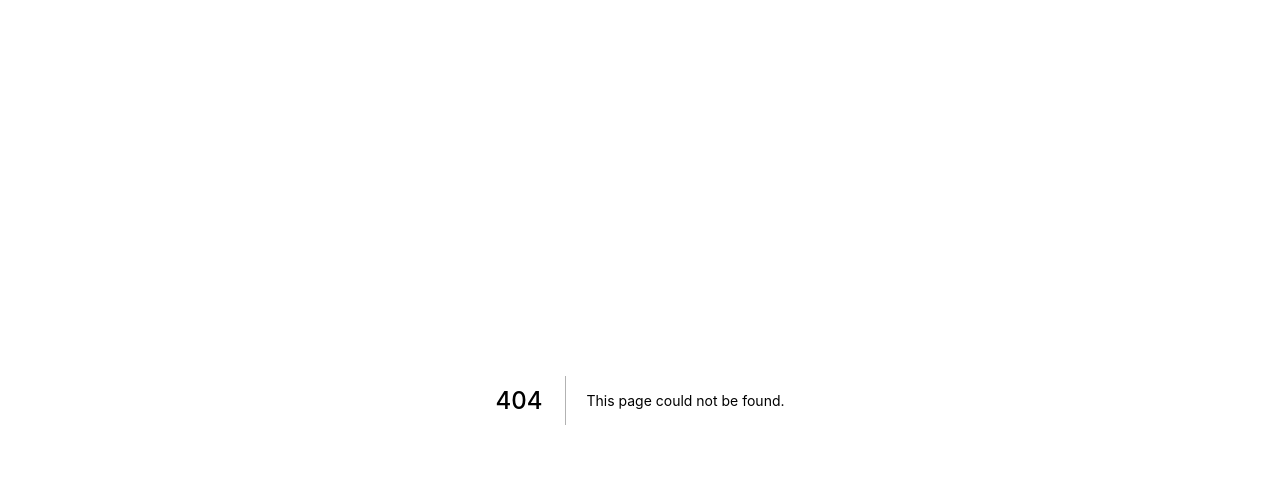
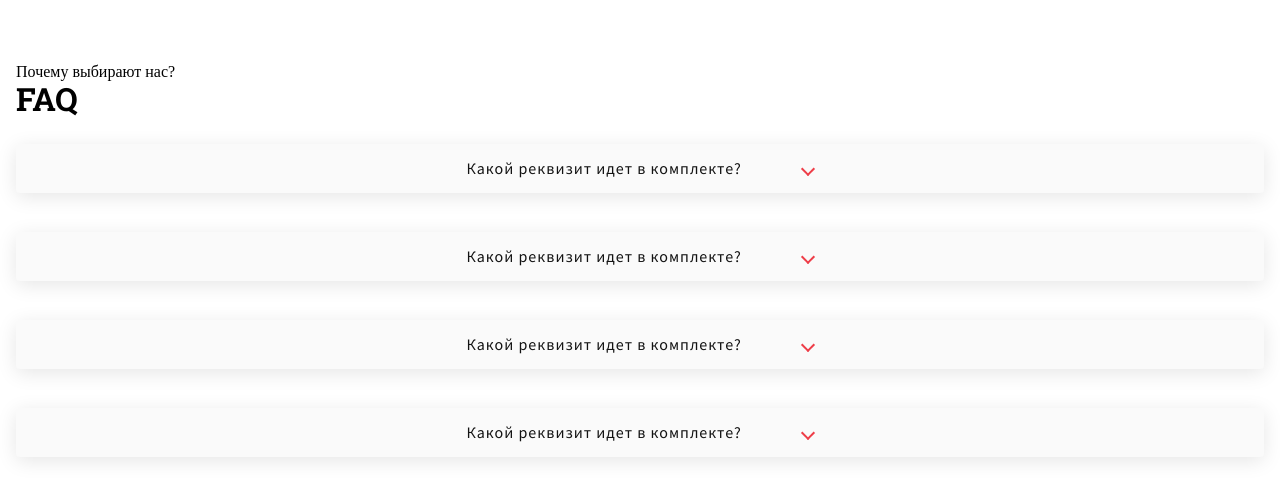
Before and after one commit to fluRinji27/next-photo-booth, a Next.js app: page /components/Faq/Faq in a window 1280 px wide. Before the commit this address had no page. Shown: the top 500 px of the page. Built offline with nearby package versions, Linux system fonts and the light colour scheme.

Commit message:
created FAQ block

```diff
--- /dev/null
+++ b/pages/components/Faq/Faq.jsx
@@ -0,0 +1,36 @@
+import React from 'react';
+
+import style from '/styles/Faq.module.scss'
+import FaqItem from "./FaqItem";
+
+const Faq = () => {
+    return (
+        <div className={style.faq}>
+            <div className="wrapper">
+                <h4 className='preTitle'>Почему выбирают нас?</h4>
+                <h2 className="title title__h2">FAQ</h2>
+
+                <div className="questions">
+                    <FaqItem
+                        text='Какой то текст для заголовка Какой то текст для заго Какой то текст для заголовка Какой то текст для загоКакой то текст для заголовка Какой то текст для заго Какой то текст для заголовка Какой то текст для загоКакой то текст для заголовка Какой то текст для заго'
+                        title='Какой реквизит идет в комплекте?'
+                    />
+                    <FaqItem
+                        text='Какой то текст для заголовка Какой то текст для заго Какой то текст для заголовка Какой то текст для загоКакой то текст для заголовка Какой то текст для заго Какой то текст для заголовка Какой то текст для загоКакой то текст для заголовка Какой то текст для заго'
+                        title='Какой реквизит идет в комплекте?'
+                    />
+                    <FaqItem
+                        text='Какой то текст для заголовка Какой то текст для заго Какой то текст для заголовка Какой то текст для загоКакой то текст для заголовка Какой то текст для заго Какой то текст для заголовка Какой то текст для загоКакой то текст для заголовка Какой то текст для заго'
+                        title='Какой реквизит идет в комплекте?'
+                    />
+                    <FaqItem
+                        text='Какой то текст для заголовка Какой то текст для заго Какой то текст для заголовка Какой то текст для загоКакой то текст для заголовка Какой то текст для заго Какой то текст для заголовка Какой то текст для загоКакой то текст для заголовка Какой то текст для заго'
+                        title='Какой реквизит идет в комплекте?'
+                    />
+                </div>
+            </div>
+        </div>
+    );
+};
+
+export default Faq;
--- /dev/null
+++ b/pages/components/Faq/FaqItem.jsx
@@ -0,0 +1,24 @@
+import React, {useState} from 'react';
+import style from "/styles/Faq.module.scss";
+
+const FaqItem = ({title, text}) => {
+    const [isActive, setIsActive] = useState(false)
+    return (
+        <div
+            className={style.question}
+            onClick={() => setIsActive(!isActive)}
+        >
+            <h1 className={isActive ? style.question__title + ' ' + style.question_active : style.question__title}>
+                {title}
+                <span className="arrow"/>
+            </h1>
+            <div className={isActive ? style.question__body + ' ' + style.question__body_active : style.question__body}>
+                <p className={style.question__text}>
+                    {text}
+                </p>
+            </div>
+        </div>
+    );
+};
+
+export default FaqItem;
--- /dev/null
+++ b/styles/Faq.module.scss
@@ -0,0 +1,63 @@
+@import '_variables';
+@import '_mixins';
+
+.faq {
+  width: 100%;
+  display: flex;
+  flex-direction: column;
+  margin-top: 60px;
+  padding: 0 8px;
+}
+
+.question {
+  @include sourseSans(16px, 400, 19px, 0);
+}
+
+.question__title {
+  margin-top: 30px;
+  font-weight: 500;
+  letter-spacing: 1px;
+  display: flex;
+  align-items: center;
+  justify-content: center;
+  background: #FAFAFA;
+  box-shadow: 0 4px 20px rgba(0, 0, 0, 0.1);
+  border-radius: 4px;
+  color: $black;
+  padding: 15px 8px;
+
+  span {
+    margin-left: 5%;
+    border-color: $red;
+    border-width: 2px;
+    transition: .2s ease-in-out;
+  }
+}
+
+.question_active {
+  background-color: $red;
+  color: white;
+
+  span {
+    border-color: white;
+    transform: rotate(-45deg)
+  }
+}
+
+.question__body {
+  max-height: 0;
+  margin: 9px 0;
+  transition: max-height .2s ease-in;
+  overflow: hidden;
+}
+
+.question__body_active {
+  max-height: 200px;
+}
+
+.question__text {
+  border-left: 1px solid $red;
+  padding: 0 9px;
+  font-size: 14px;
+  color: #6A6A6A;
+}
```
